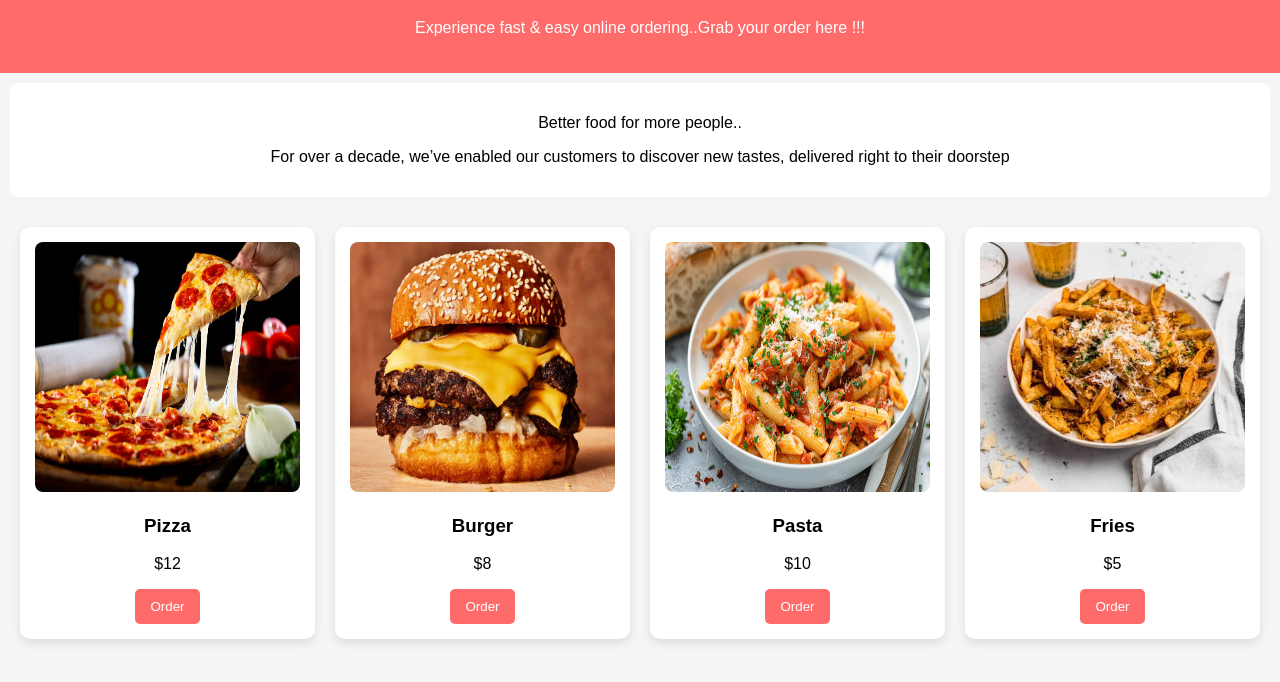
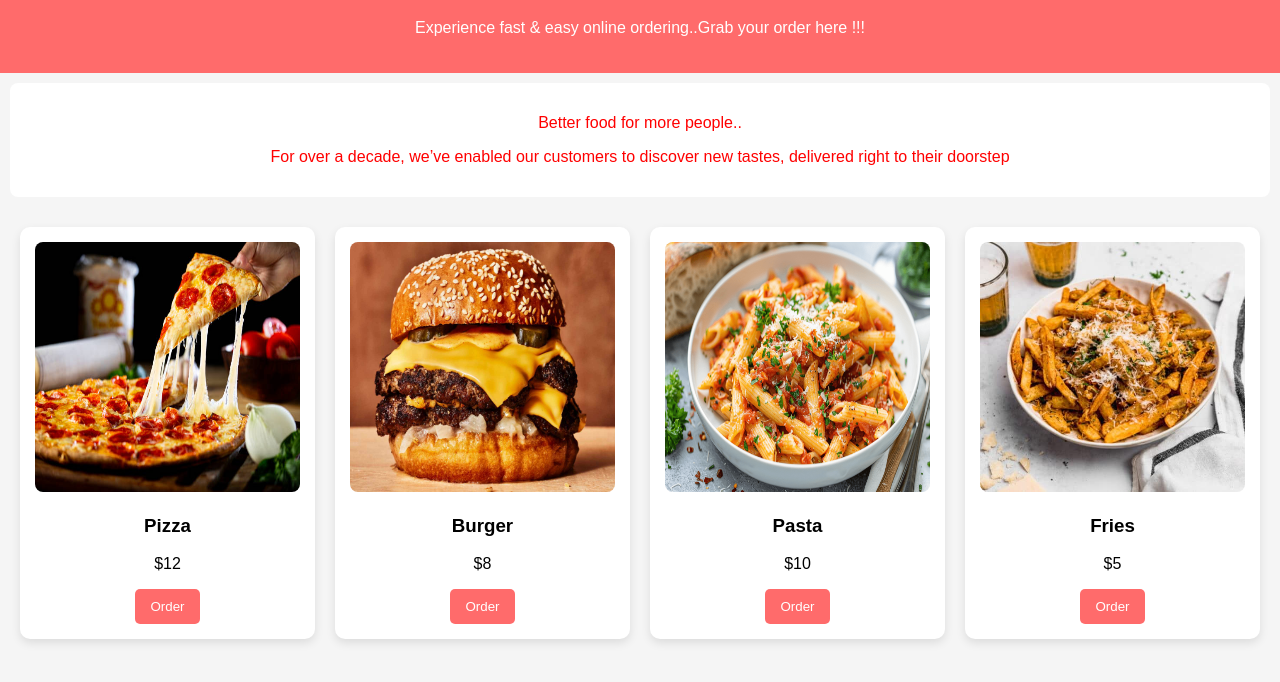
Before and after one commit to LikithaSivaraman/Food_app_deployment, a plain HTML site: page index.html in a window 1280 px wide. Shown: the part 82-764 px from the top of the page. Drawn offline with Linux system fonts and the light colour scheme; files whose address does not match are found by name.

Commit message:
Update styles.css

```diff
--- a/styles.css
+++ b/styles.css
@@ -15,6 +15,8 @@ header {
   background: white;
   padding: 15px;
   text-align: center;
+  text-decoration:bold;
+  color:red;
   margin: 10px;
   border-radius: 8px;
 }
```
